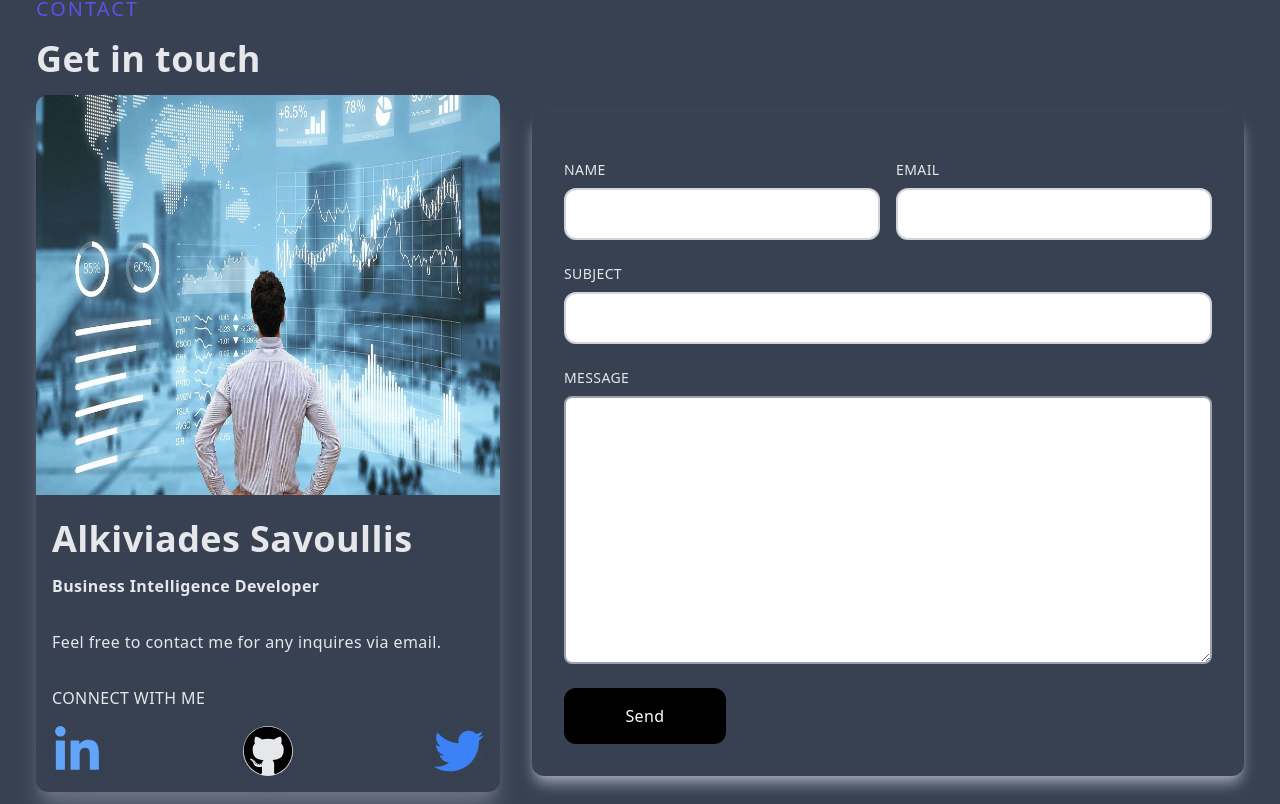
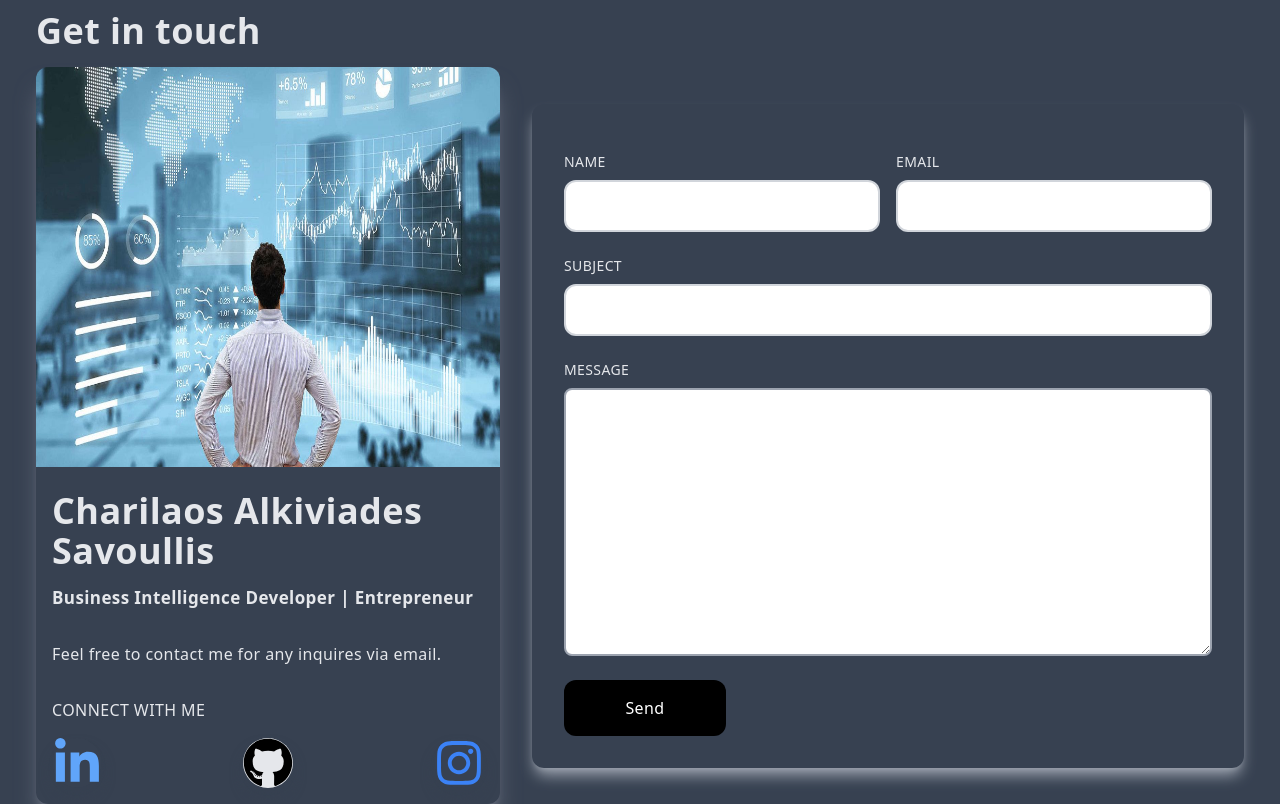
Before and after one commit to brilliantmakanju/Portfolio, a Next.js app: page / in a window 1280 px wide. Shown: the part 3717-4521 px from the top of the page. Built offline with nearby package versions, Linux system fonts and the light colour scheme.

Commit message:
Update Contact.jsx
minor changes + restructuring

```diff
--- a/component/Contact.jsx
+++ b/component/Contact.jsx
@@ -1,155 +1,247 @@
-import dynamic from 'next/dynamic'
-import emailjs from '@emailjs/browser'
-import React, { useEffect, useState } from 'react'
-import { BsPersonFill } from 'react-icons/bs'
-import { AiOutlineMail } from 'react-icons/ai'
-const Link = dynamic(() => import("next/link"))
-const Image = dynamic(() => import("next/image"))
-import { FaLinkedinIn, FaGithub, FaTwitter, FaYoutube } from 'react-icons/fa'
-import { HiOutlineChevronDoubleUp } from 'react-icons/hi'
-import Popup from './Popup'
+import dynamic from "next/dynamic";
+import emailjs from "@emailjs/browser";
+import React, { useEffect, useState } from "react";
+import { BsPersonFill } from "react-icons/bs";
+import { AiOutlineMail } from "react-icons/ai";
+const Link = dynamic(() => import("next/link"));
+const Image = dynamic(() => import("next/image"));
+import {
+  FaLinkedinIn,
+  FaGithub,
+  FaTwitter,
+  FaYoutube,
+  FaInstagram,
+} from "react-icons/fa";
+import { HiOutlineChevronDoubleUp } from "react-icons/hi";
+import Popup from "./Popup";
+import { BriefIntro } from "../data";
 
 const Contact = () => {
+  const [froms, setFrom] = useState();
+  const [emails, setEmail] = useState();
+  const [message, setMessage] = useState();
+  const [popup, setPopup] = useState(false);
+  const [popup2, setPopup2] = useState(false);
 
-    const [froms, setFrom] = useState()
-    const [emails, setEmail] = useState()
-    const [message, setMessage] = useState()
-    const [popup, setPopup] = useState(false)
-    const [popup2, setPopup2] = useState(false)
+  const handleName = (event) => {
+    setFrom(event.target.value);
+  };
 
-    const handleName = event => {
-        setFrom(event.target.value)
-    }
+  const handleEmail = (event) => {
+    setEmail(event.target.value);
+  };
 
-    const handleEmail = event => {
-        setEmail(event.target.value)
-    }
-
-    const handleMessage = event => {
-        setMessage(event.target.value)
-    }
+  const handleMessage = (event) => {
+    setMessage(event.target.value);
+  };
 
   const sendEmail = (e) => {
+    emailjs.init("U1npzXOoMaHjVb_0t");
 
-        emailjs.init("U1npzXOoMaHjVb_0t")
+    e.preventDefault();
 
-        e.preventDefault()
-
-        emailjs.send(
-            'service_66ptiel',
-            'template_rhmkz28',
-            {
+    emailjs
+      .send("service_66ptiel", "template_rhmkz28", {
         from_name: froms,
         message: message,
         reply_to: emails,
-            }
-
-        )
+      })
 
       .then(
         () => {
-                    setPopup(true)
+          setPopup(true);
         },
         () => {
-                    setPopup2(true)
+          setPopup2(true);
         }
-            )
-    }
+      );
+  };
 
-    const [fixed, setFixed] = useState(false)
+  const [fixed, setFixed] = useState(false);
 
   const FixedChange = () => {
     if (window.scrollY >= 100) {
-            setFixed(true)
+      setFixed(true);
     } else {
-            setFixed(false)
+      setFixed(false);
     }
-    }
+  };
 
   useEffect(() => {
-        window.addEventListener("scroll", FixedChange)
-    }, [])
+    window.addEventListener("scroll", FixedChange);
+  }, []);
 
   return (
-        <div className='w-screen md:mt-[-10%] text-gray-200  mt-[-22%] h-auto bg-gray-700  ' id='contact' >
-
-            <div className={`  ${popup ? ' fixed left-0 top-0 w-full h-screen bg-[#0c0b0bbb] ' : '  '}  `}></div>
-            <div className={`${popup ? "popup" : "popout hidden"} fixed  md:left-[71vh] left-[5vh] top-[50vh] right-auto bg-gray-900 w-[80%] md:w-[30%] mx-auto my-auto translate-x-[50%] translate-y-[-50%] shadow-xl shadow-gray-700 rounded-lg`} >
-                <p onClick={(() => setPopup(false))} className='text-[white] h-[40px] flex items-center justify-center w-[40px] rounded-[100%] bg-slate-600 absolute p-3 top-2 right-2 shadow-md shadow-[#493f2c] ' >X</p>
-                <h2 className='w-full rounded-lg p-2 border-[#1d1c1c] border-2 border-b-5 '>Message Sent</h2>
-                <p className='p-10 text-center font-bold text-[green] ' > Your Message has been sent Successfully. </p>
+    <div
+      className="w-screen md:mt-[-10%] text-gray-200  mt-[-22%] h-auto bg-gray-700  "
+      id="contact"
+    >
+      <div
+        className={`  ${
+          popup ? " fixed left-0 top-0 w-full h-screen bg-[#0c0b0bbb] " : "  "
+        }  `}
+      ></div>
+      <div
+        className={`${
+          popup ? "popup" : "popout hidden"
+        } fixed  md:left-[71vh] left-[5vh] top-[50vh] right-auto bg-gray-900 w-[80%] md:w-[30%] mx-auto my-auto translate-x-[50%] translate-y-[-50%] shadow-xl shadow-gray-700 rounded-lg`}
+      >
+        <p
+          onClick={() => setPopup(false)}
+          className="text-[white] h-[40px] flex items-center justify-center w-[40px] rounded-[100%] bg-slate-600 absolute p-3 top-2 right-2 shadow-md shadow-[#493f2c] "
+        >
+          X
+        </p>
+        <h2 className="w-full rounded-lg p-2 border-[#1d1c1c] border-2 border-b-5 ">
+          Message Sent
+        </h2>
+        <p className="p-10 text-center font-bold text-[green] ">
+          {" "}
+          Your Message has been sent Successfully.{" "}
+        </p>
       </div>
 
-            <div className={` ${popup2 ? ' fixed left-0 top-0 w-full h-screen bg-[#0c0b0bbb] ' : '  '}  `}></div>
-            <div className={`${popup2 ? "popup" : "popout"} fixed  md:left-[71vh] left-[5vh] top-[50vh] right-auto bg-gray-900 w-[80%] md:w-[30%] mx-auto my-auto translate-x-[50%] translate-y-[-50%] shadow-xl shadow-gray-700 rounded-lg`} >
-                <p onClick={(() => setPopup2(false))} className='text-[white] h-[40px] flex items-center justify-center w-[40px] rounded-[100%] bg-slate-600 absolute p-3 top-2 right-2 shadow-md shadow-[#493f2c] ' >X</p>
-                <h2 className='w-full rounded-lg p-2 border-[#1d1c1c] border-2 border-b-5 '>Message Failed</h2>
-                <p className='p-10 text-center font-bold text-[red] ' > Sorry an Error Occured. can you send the message again, Thank you. </p>
+      <div
+        className={` ${
+          popup2 ? " fixed left-0 top-0 w-full h-screen bg-[#0c0b0bbb] " : "  "
+        }  `}
+      ></div>
+      <div
+        className={`${
+          popup2 ? "popup" : "popout"
+        } fixed  md:left-[71vh] left-[5vh] top-[50vh] right-auto bg-gray-900 w-[80%] md:w-[30%] mx-auto my-auto translate-x-[50%] translate-y-[-50%] shadow-xl shadow-gray-700 rounded-lg`}
+      >
+        <p
+          onClick={() => setPopup2(false)}
+          className="text-[white] h-[40px] flex items-center justify-center w-[40px] rounded-[100%] bg-slate-600 absolute p-3 top-2 right-2 shadow-md shadow-[#493f2c] "
+        >
+          X
+        </p>
+        <h2 className="w-full rounded-lg p-2 border-[#1d1c1c] border-2 border-b-5 ">
+          Message Failed
+        </h2>
+        <p className="p-10 text-center font-bold text-[red] ">
+          {" "}
+          Sorry an Error Occured. can you send the message again, Thank you.{" "}
+        </p>
       </div>
 
-            <div className='max-w-[1240px] m-auto px-4 py-20 w-full ' >
-                <p className='text-xl tracking-widest uppercase text-[#5e51e5] ' >Contact</p>
-                <h2 className='py-4' >Get in touch</h2>
-                <div className='grid justify-center mx-auto items-center h-auto lg:grid-cols-5 gap-8 ' >
-                    <div className='col-span-3 lg:col-span-2 w-full h-full shadow-xl  shadow-gray-500 rounded-xl ' >
-                        <div className='h-full ' >
-                            <div className='shadow-ss w-[100%] relative h-[50vh] '>
+      <div className="max-w-[1240px] m-auto px-4 py-20 w-full ">
+        <p className="text-xl tracking-widest uppercase text-[#5e51e5] "></p>
+        <h2 className="py-4">Get in touch</h2>
+        <div className="grid justify-center mx-auto items-center h-auto lg:grid-cols-5 gap-8 ">
+          <div className="col-span-3 lg:col-span-2 w-full h-full shadow-xl  shadow-gray-500 rounded-xl ">
+            <div className="h-full ">
+              <div className="shadow-ss w-[100%] relative h-[50vh] ">
                 <Image
                   fill
-                                    src='/assets/bus3.jpg'
-                                    className='rounded-t-xl absolute object-fill'
-                                    alt={'Alkis Savoullis'}
+                  src="/assets/bus3.jpg"
+                  className="rounded-t-xl absolute object-fill"
+                  alt={"Alkis Savoullis"}
                 />
               </div>
-                            <div className='px-4 py-4 ' >
-                                <h2 className=' w-full py-2' >Alkiviades Savoullis <br /> <span className='text-[16px]' > Business Intelligence Developer</span> </h2>
-                                <p className='py-4' >Feel free to contact me for any inquires via email.</p>
+              <div className="px-4 py-4 ">
+                <h2 className=" w-full py-2">
+                  Charilaos Alkiviades Savoullis <br />{" "}
+                  <span className="text-[17px]">
+                    {" "}
+                    Business Intelligence Developer | Entrepreneur
+                  </span>{" "}
+                </h2>
+                <p className="py-4">
+                  Feel free to contact me for any inquires via email.
+                </p>
               </div>
-                            <div className='px-4' >
-                                <p className='uppercase' >Connect with me</p>
-                                <div className='flex items-center justify-between py-4 ' >
-                                    <div className='rounded-full  shadow-lg text-blue-400 shadow-gray-700 cursor-pointer hover:scale-105 ease-in duration-300 '>
+              <div className="px-4">
+                <p className="uppercase">Connect with me</p>
+                <div className="flex items-center justify-between py-4 ">
+                  <a
+                    className="rounded-full  shadow-lg text-blue-400 shadow-gray-700 cursor-pointer hover:scale-105 ease-in duration-300 "
+                    href={BriefIntro[0].linkedin}
+                    target="_blank"
+                  >
                     <FaLinkedinIn size={50} />
-                                    </div>
-                                    <div className='rounded-full shadow-lg text-black bg-gray-200 shadow-gray-700 cursor-pointer hover:scale-105 ease-in duration-300 '>
+                  </a>
+                  <a
+                    className="rounded-full shadow-lg text-black bg-gray-200 shadow-gray-700 cursor-pointer hover:scale-105 ease-in duration-300 "
+                    href={BriefIntro[0].gitHub}
+                    target="_blank"
+                  >
                     <FaGithub size={50} />
-                                    </div>
-                                    <div className='rounded-full shadow-lg  text-blue-500 shadow-gray-700 cursor-pointer hover:scale-105 ease-in duration-300 '>
-                                        <FaTwitter size={50} />
+                  </a>
+                  <a
+                    className="rounded-full shadow-lg  text-blue-500 shadow-gray-700 cursor-pointer hover:scale-105 ease-in duration-300 "
+                    href={BriefIntro[0].instagram}
+                    target="_blank"
+                  >
+                    <FaInstagram size={50} />
+                  </a>
                 </div>
               </div>
             </div>
           </div>
+          <div className="col-span-3 w-full shadow-lg shadow-gray-400 rounded-xl lg:p-4">
+            <div className="p-4">
+              <form onSubmit={sendEmail}>
+                <div className="grid md:grid-cols-2 gap-4 w-full py-2">
+                  <div className="flex flex-col">
+                    <label className="uppercase text-sm py-2 ">Name</label>
+                    <input
+                      type="text"
+                      onChange={handleName}
+                      value={froms}
+                      name="user_name"
+                      className="border-2 rounded-xl p-3 flex border-gray-300 md:focus:outline  text-black  "
+                      required
+                    />
                   </div>
-                    <div className='col-span-3 w-full shadow-lg shadow-gray-400 rounded-xl lg:p-4'>
-                        <div className='p-4' >
-                            <form onSubmit={sendEmail} >
-                                <div className='grid md:grid-cols-2 gap-4 w-full py-2'>
-                                    <div className='flex flex-col'>
-                                        <label className='uppercase text-sm py-2 '>Name</label>
-                                        <input type="text" onChange={handleName} value={froms} name="user_name" className='border-2 rounded-xl p-3 flex border-gray-300 md:focus:outline  text-black  ' required />
-                                    </div>
-                                    <div className='flex flex-col'>
-                                        <label className='uppercase text-sm w-full py-2 '>Email</label>
-                                        <input type="email" onChange={handleEmail} name="email" className=' md:focus:outline  text-black border-2 rounded-xl p-3 flex border-gray-300' required />
+                  <div className="flex flex-col">
+                    <label className="uppercase text-sm w-full py-2 ">
+                      Email
+                    </label>
+                    <input
+                      type="email"
+                      onChange={handleEmail}
+                      name="email"
+                      className=" md:focus:outline  text-black border-2 rounded-xl p-3 flex border-gray-300"
+                      required
+                    />
                   </div>
                 </div>
-                                <div className='flex flex-col py-2'>
-                                    <label className='uppercase text-sm w-full py-2 '>Subject</label>
-                                    <input type="text" className='border-2 md:focus:outline rounded-xl p-3 text-black flex border-gray-300' required />
+                <div className="flex flex-col py-2">
+                  <label className="uppercase text-sm w-full py-2 ">
+                    Subject
+                  </label>
+                  <input
+                    type="text"
+                    className="border-2 md:focus:outline rounded-xl p-3 text-black flex border-gray-300"
+                    required
+                  />
                 </div>
-                                <div className='flex flex-col py-2'>
-                                    <label className='uppercase text-sm w-full py-2 '>Message</label>
-                                    <textarea onChange={handleMessage} className='border-2 text-black rounded-lg p-3 border-gray-400 ' name='message' rows='10' required />
+                <div className="flex flex-col py-2">
+                  <label className="uppercase text-sm w-full py-2 ">
+                    Message
+                  </label>
+                  <textarea
+                    onChange={handleMessage}
+                    className="border-2 text-black rounded-lg p-3 border-gray-400 "
+                    name="message"
+                    rows="10"
+                    required
+                  />
                 </div>
-                                <input type="submit" className=' w-full md:w-[25%] rounded-xl text-white bg-black text-center p-4 mt-4 ' value="Send" />
+                <input
+                  type="submit"
+                  className=" w-full md:w-[25%] rounded-xl text-white bg-black text-center p-4 mt-4 "
+                  value="Send"
+                />
               </form>
             </div>
           </div>
         </div>
       </div>
     </div>
-    )
-}
+  );
+};
 
-export default Contact
+export default Contact;
```
Lines whose indentation alone changed are shown as unchanged.
